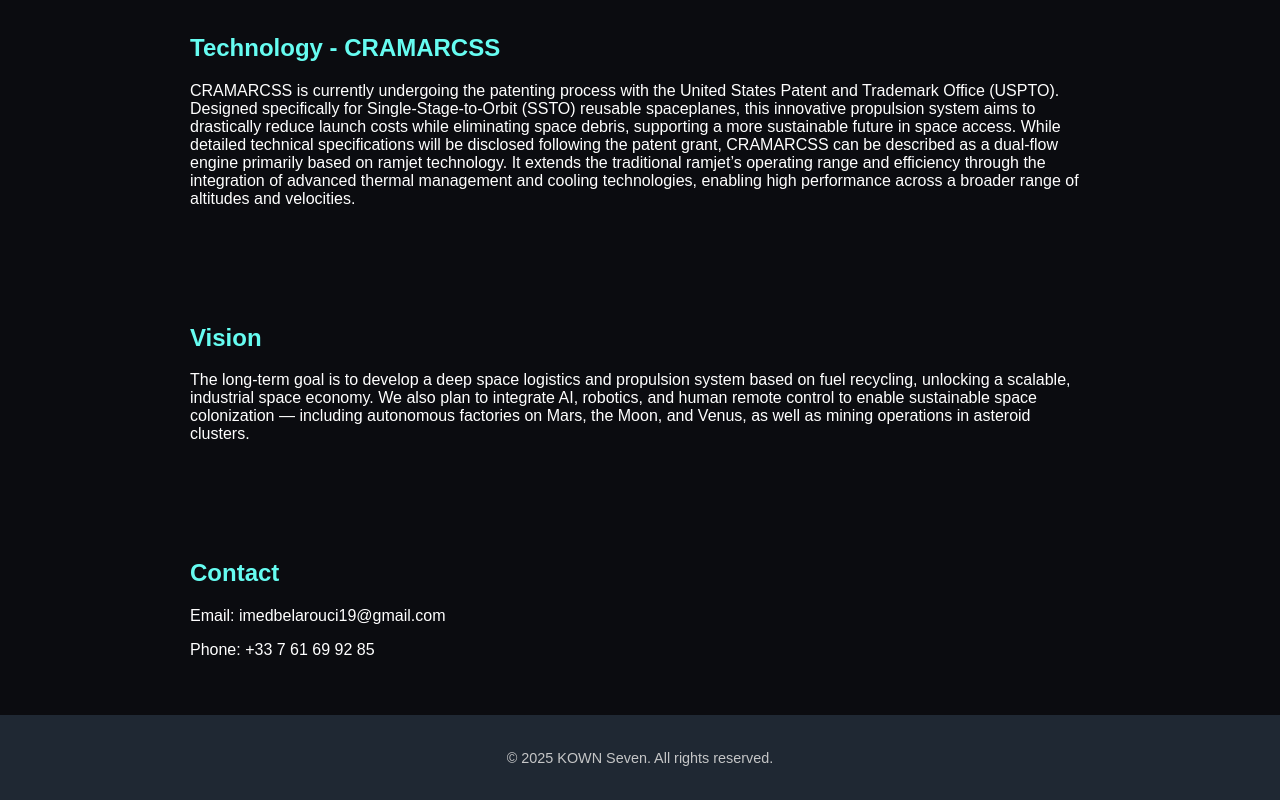
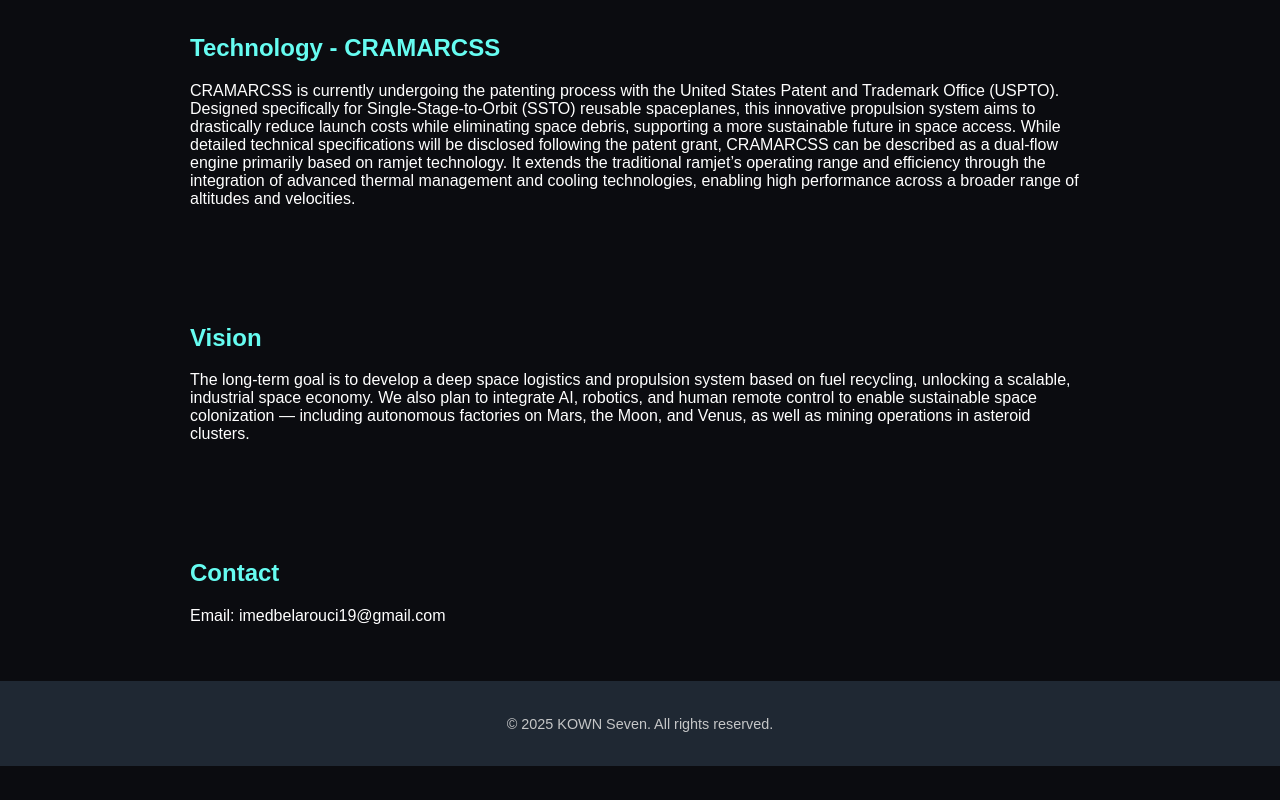
Before and after one commit to Imed72/kawn72, a plain HTML site: page index.html in a window 1280 px wide. Shown: the part 349-1149 px from the top of the page. After the commit the page ends 1115 px from the top, so only its background shows below. Drawn offline with Linux system fonts and the light colour scheme.

Commit message:
Update index.html

```diff
--- a/index.html
+++ b/index.html
@@ -154,8 +154,6 @@ The long-term goal is to develop a deep space logistics and propulsion system ba
 
     <p>Email: imedbelarouci19@gmail.com</p>
 
-    <p>Phone: +33 7 61 69 92 85</p>
-
   </section>
 
 
```
